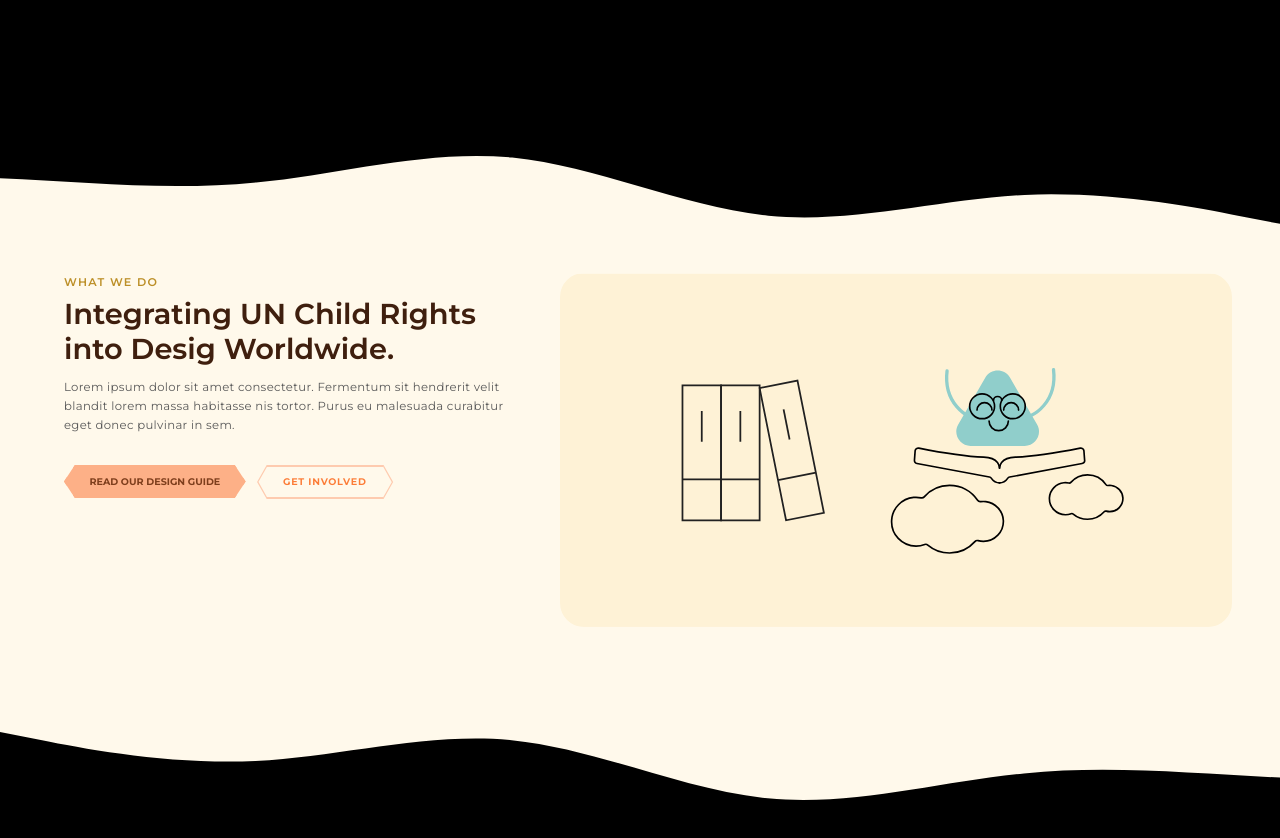
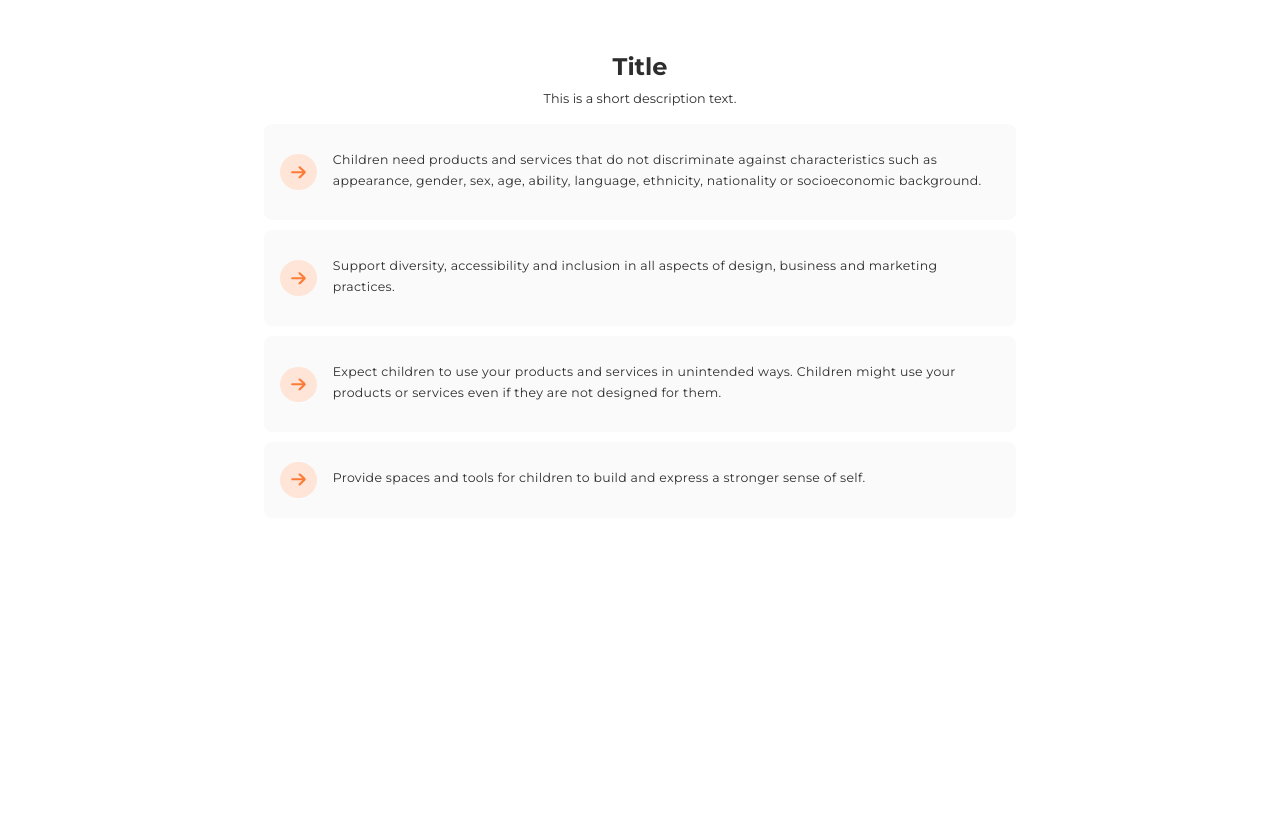
Before and after one commit to joakimtrulsson/d4cr-frontend-nextjs, a Next.js app in the folder frontend/: page / in a window 1280 px wide. Shown: the top 838 px of the page. After the commit the page ends 800 px from the top, so only its background shows below. Built offline with nearby package versions, Linux system fonts and the light colour scheme.

Commit message:
large bullet list completed

```diff
--- a/frontend/src/app/page.js
+++ b/frontend/src/app/page.js
@@ -1,14 +1,20 @@
 import '../styles/home.scss'
-import TextAndMedia from '../sections/text-media'
-import Item from '../database/sections-data/text-and-media-data'
-
-
-import ChapterTeaser from '../sections/chapter-teaser'
+import BulletList from '../sections/large-bullet-list'
 
 
 export default function Home() {
   return (
     <main className='main'>
+
+      <BulletList />
+
+
+    </main>
+  )
+}
+
+
+{ /*  text + media section
 
 
       {Item.map((item, key) => {
@@ -17,6 +23,8 @@
           <TextAndMedia key={key} data={item} />
         )})}
 
-    </main>
-  )
-}
+
+import Item from '../database/sections-data/text-and-media-data'
+import TextAndMedia from '../sections/text-media'
+
+*/ }
--- /dev/null
+++ b/frontend/src/database/sections-data/large-bullet-list.js
@@ -0,0 +1,64 @@
+export const data = {
+    sections: [
+      {
+        id: "cc9dcb91-d592-4644-bb99-750b8dc9544f",
+        title: "Title",
+        bullets: [
+          {
+            bodyText: [
+              {
+                type: "paragaph",
+                children: [
+                  {
+                    text: "Children need products and services that do not discriminate against characteristics such as appearance, gender, sex, age, ability, language, ethnicity, nationality or socioeconomic background.",
+                  },
+                ],
+              },
+            ],
+          },
+          {
+            bodyText: [
+              {
+                type: "paragaph",
+                children: [
+                  {
+                    text: "Support diversity, accessibility and inclusion in all aspects of design, business and marketing practices.",
+                  },
+                ],
+              },
+            ],
+          },
+          {
+            bodyText: [
+              {
+                type: "paragaph",
+                children: [
+                  {
+                    text: "Expect children to use your products and services in unintended ways. Children might use your products or services even if they are not designed for them.",
+                  },
+                ],
+              },
+            ],
+          },
+          {
+            bodyText: [
+              {
+                type: "paragaph",
+                children: [
+                  {
+                    text: "Provide spaces and tools for children to build and express a stronger sense of self.",
+                  },
+                ],
+              },
+            ],
+          },
+
+        ],
+        listType: "UNORDERED",
+        subHeader: "This is a short description text.",
+        sectionType: "BULLETLIST",
+      },
+    ],
+  };
+
+  export default data
--- a/frontend/src/database/sections-data/locals-city-url-data.js
+++ b/frontend/src/database/sections-data/locals-city-url-data.js
@@ -29,4 +29,4 @@
     },
 ]
 
-export default Data
+x
--- /dev/null
+++ b/frontend/src/sections/large-bullet-list.js
@@ -0,0 +1,32 @@
+import '../styles/sections/large-bullet-list.scss'
+import Image from 'next/image'
+import ArrowRight from '../features/icons/arrow-right.svg'
+import data from '../database/sections-data/large-bullet-list.js'
+
+const LargeBulletList = () => {
+
+    if (!data || !data.sections || data.sections.length === 0) {
+        return null;
+    }
+
+    const { title, subHeader, bullets } = data.sections[0];
+
+    return (
+        <div className="large-bullet-list-body">
+            <div className='large-bullet-list-container'>
+                <h2>{title}</h2>
+                <p>{subHeader}</p>
+
+                { bullets.map((bullet, index) => {
+                    return (
+                        <div className='bullet-content' key={index} >
+                            <Image src={ArrowRight} />
+                            <p>{bullet.bodyText[0].children[0].text}</p>
+                        </div>
+                    )})}
+            </div>
+        </div>
+    )
+}
+
+export default LargeBulletList
--- a/frontend/src/styles/assets/colors.scss
+++ b/frontend/src/styles/assets/colors.scss
@@ -37,6 +37,7 @@
 $-turquoise-900: #0E1514;
 
 // grey
+$-grey-25: #FAFAFA;
 $-grey-50: #EFEFEF;
 $-grey-100: #DEDEDE;
 $-grey-200: #BDBDBD;
--- /dev/null
+++ b/frontend/src/styles/sections/large-bullet-list.scss
@@ -0,0 +1,53 @@
+@import '../assets/colors.scss';
+
+.large-bullet-list-container {
+    padding: 2rem 12rem 3rem 12rem;
+
+    /* flexbox */
+    display: flex;
+    flex-direction: column;
+    align-items: center;
+
+    h2 {
+        margin-bottom: 0;
+        color: $-grey-700;
+    }
+
+    p {
+        margin-top: 0.65rem;
+        font-size: 0.8rem;
+        color: $-grey-700;
+    }
+
+    .bullet-content {
+        width: 100%;
+        max-width: 45rem;
+        height: auto;
+        padding: 1rem;
+        margin: 0.3rem 0;
+        background-color: $-grey-25;
+        border-radius: 0.5rem;
+
+        /* flexbox */
+        display: flex;
+        flex-direction: row;
+        align-items: center;
+        justify-content: start;
+
+        img {
+            width: 0.9rem;
+            height: auto;
+            padding: 0.7rem;
+            margin-right: 1rem;
+            background-color: $-orange-100;
+            border-radius: 50%;
+        }
+
+        p {
+            font-size: 0.78rem;
+            color: $-grey-700;
+            line-height: 1.3rem;
+            letter-spacing: 0.02rem;
+        }
+    }
+}
```
